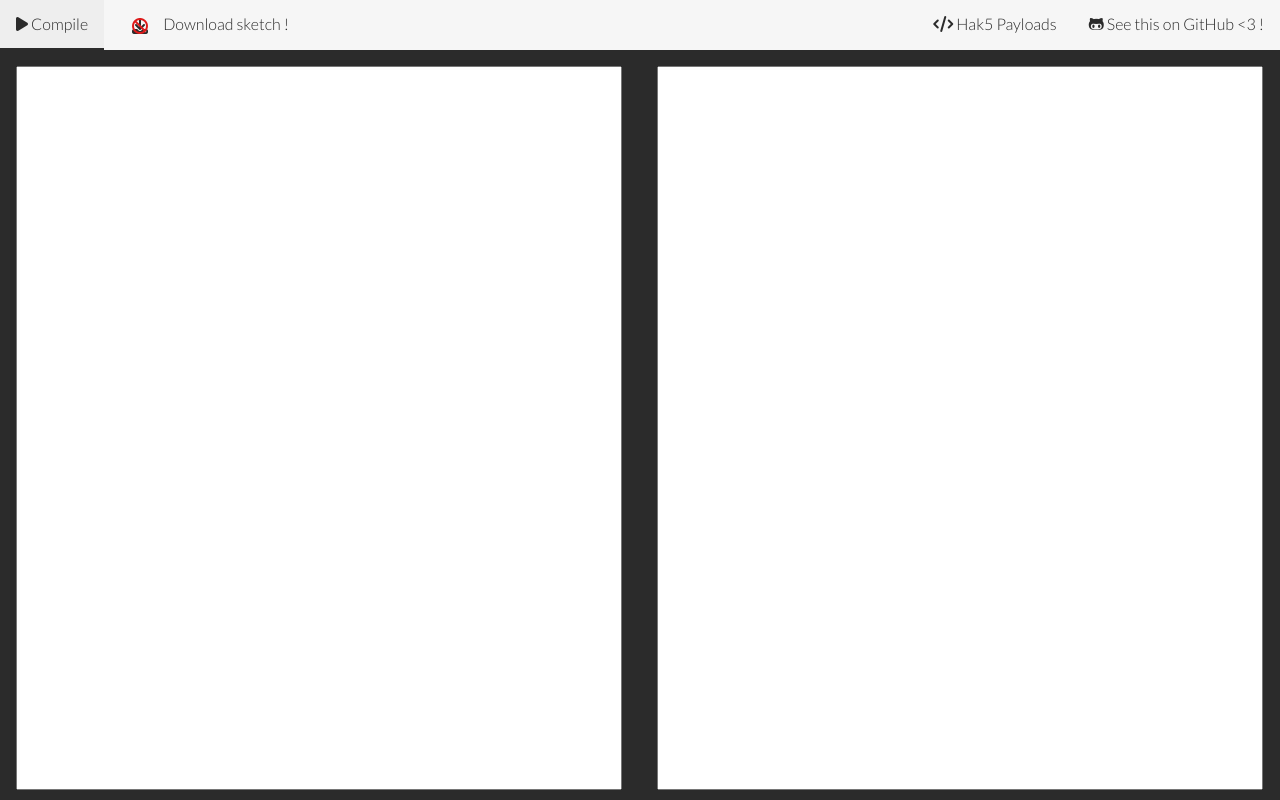
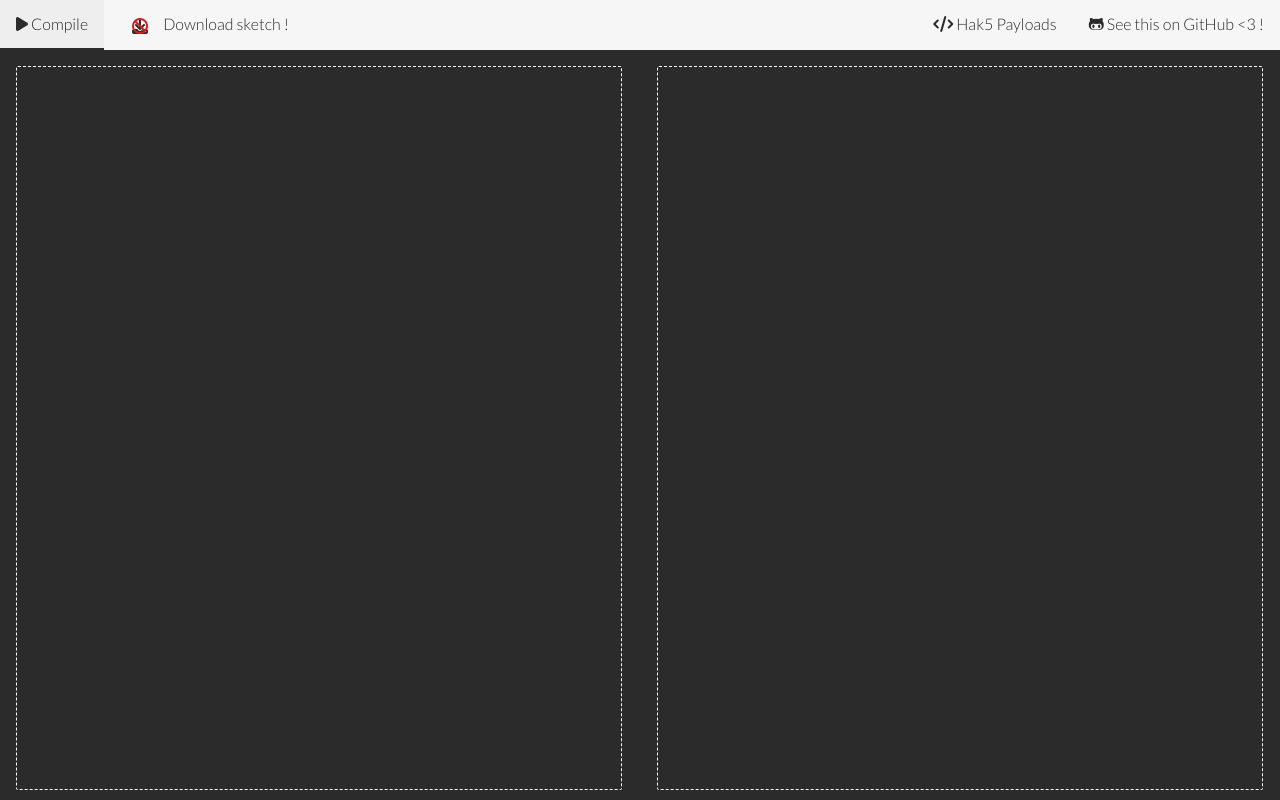
Before and after one commit to Dukweeno/Duckuino, a PHP site: page / in a window 1280 px wide. Run offline with PHP 8.4, Linux system fonts and the light colour scheme; some libraries are stand-ins or nearby versions.

Commit message:
Changed textarea style.

```diff
--- a/assets/css/style.css
+++ b/assets/css/style.css
@@ -74,6 +74,12 @@ menu a.hoverable:hover {
 .inout {
   display: inline-block;
 
+  border: 1px dashed #F6F6F6;
+  border-radius: 2px;
+
+  background: #2B2B2B;
+  color: #F6F6F6;
+
   resize: none;
 
   margin: 16px; padding: 2px;
```
